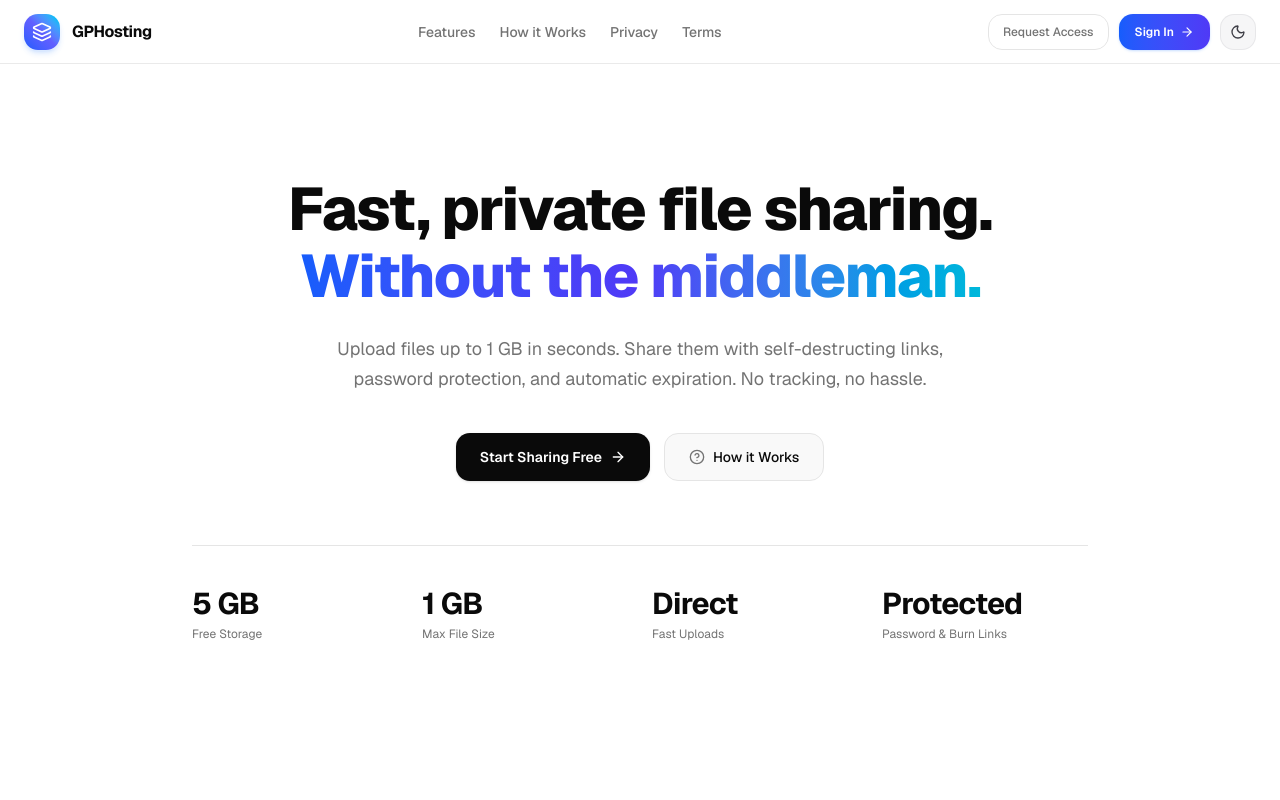
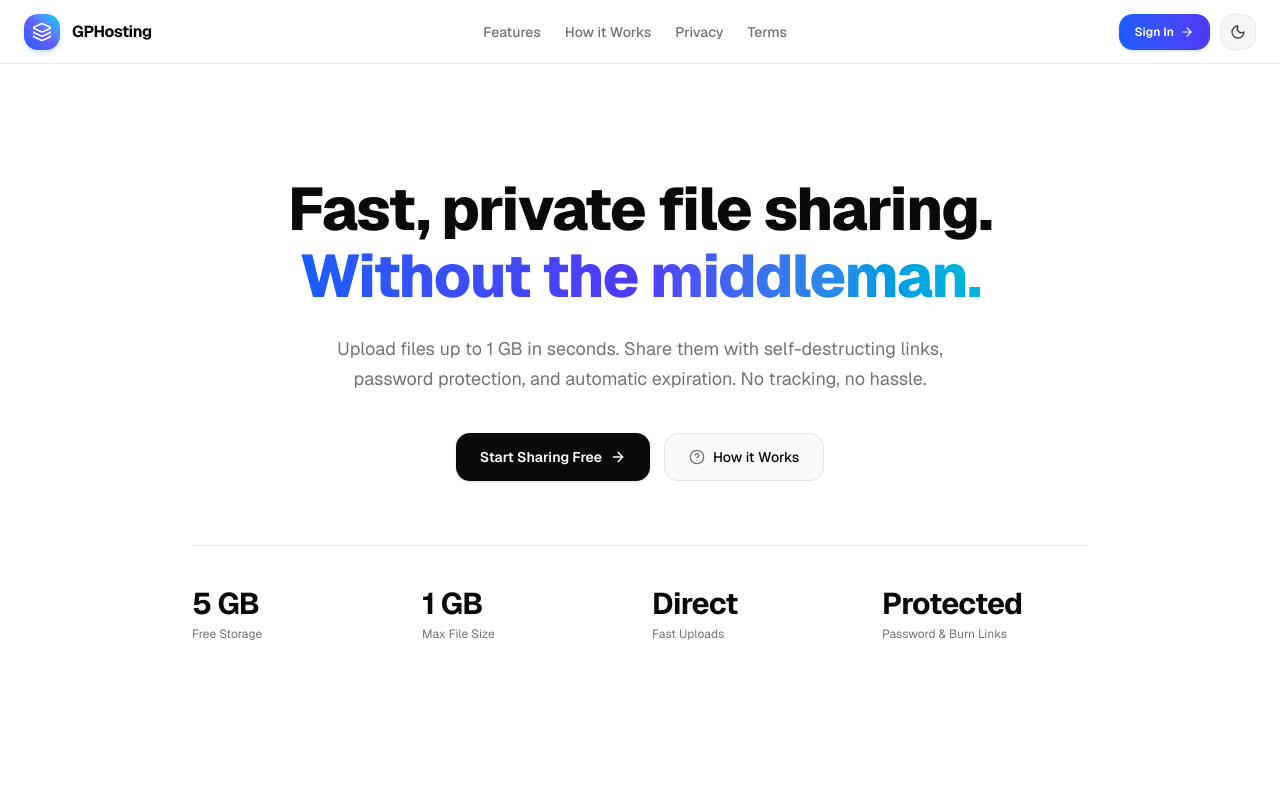
Before and after one commit to AspiringWebGaurav/gphost, a Next.js app: page / in a window 1280 px wide. Shown: the top 800 px of the page. Built offline with nearby package versions, Linux system fonts and the light colour scheme; no server answers.

Commit message:
refactor: remove redundant request access button in landing header
- Streamline header navigation to a single, clean Sign In action
- Eliminate duplication between Request Access and Sign In

```diff
--- a/app/page.tsx
+++ b/app/page.tsx
@@ -84,13 +84,6 @@ export default async function HomePage() {
               <LogoutButton variant="outline" className="hidden sm:inline-flex h-9 text-xs" />
             </div>
           ) : (
-            <>
-              <Link
-                href="/request-access"
-                className="hidden sm:inline-flex items-center px-3.5 h-9 rounded-xl text-xs font-medium text-muted-foreground hover:text-foreground hover:bg-muted/80 border border-border transition-colors shrink-0"
-              >
-                Request Access
-              </Link>
             <Link
               href="/login"
               className="inline-flex items-center gap-1.5 px-4 h-9 rounded-xl text-xs font-semibold bg-gradient-to-r from-blue-600 to-indigo-600 hover:from-blue-500 hover:to-indigo-500 text-white shadow-sm shadow-blue-500/20 transition-all duration-200 shrink-0"
@@ -98,7 +91,6 @@ export default async function HomePage() {
               <span>Sign In</span>
               <ArrowRight className="w-3.5 h-3.5" />
             </Link>
-            </>
           )}
 
           {/* Theme Toggle */}
```
Lines whose indentation alone changed are shown as unchanged.
